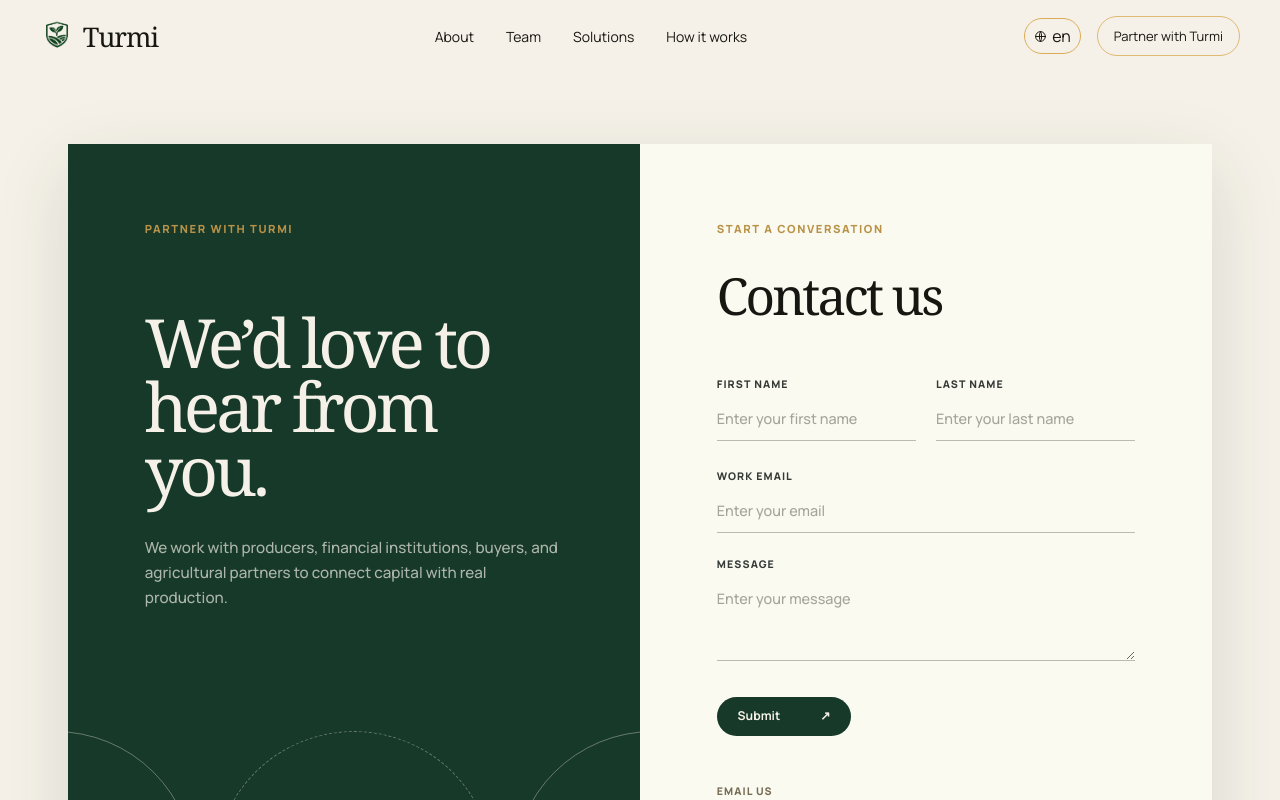
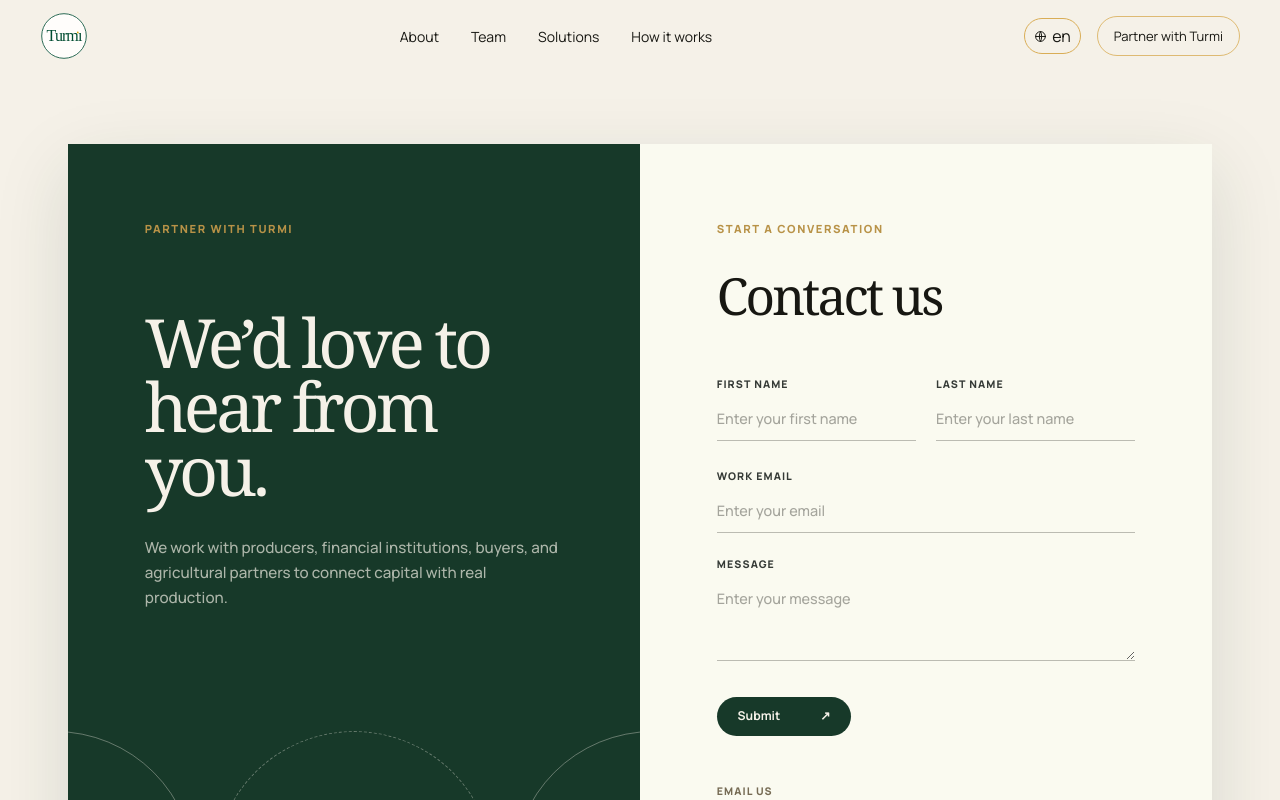
Before and after one commit to feven-teshome-tefera/turmi-design-3, a Next.js app: page /partner in a window 1280 px wide. Shown: the top 800 px of the page. Built offline with nearby package versions, Linux system fonts and the light colour scheme.

Commit message:
Update navbar with crisp Turmi logo

```diff
--- a/src/app/globals.css
+++ b/src/app/globals.css
@@ -138,19 +138,17 @@
   z-index: 2;
   display: inline-flex;
   align-items: center;
-  gap: 0.55rem;
-  color: #fff;
-  font-family: Georgia, "Times New Roman", serif;
-  font-size: 27px;
-  font-weight: 400;
-  letter-spacing: -0.04em;
+  justify-content: center;
+  width: 48px;
+  height: 48px;
+  overflow: hidden;
+  border-radius: 50%;
 }
 
 .navbar-logo img {
-  width: 34px;
-  height: 34px;
+  width: 48px;
+  height: 48px;
   object-fit: contain;
-  filter: brightness(0) invert(1);
 }
 
 .navbar-menu { display: contents; }
@@ -265,7 +263,6 @@
 .site-header.is-light:not(.is-scrolled):not(.is-menu-open) { color: #171712; }
 .site-header.is-light:not(.is-scrolled):not(.is-menu-open) .navbar-links { color: #171712; }
 .site-header.is-light:not(.is-scrolled):not(.is-menu-open) .navbar a.navbar-logo { color: #171712; }
-.site-header.is-light:not(.is-scrolled):not(.is-menu-open) .navbar-logo img { filter: none; }
 .site-header.is-light:not(.is-scrolled):not(.is-menu-open) .navbar-utility { color: #171712 !important; }
 .site-header.is-light:not(.is-scrolled):not(.is-menu-open) .navbar-utility .language-globe { stroke: #171712; }
 .site-header.is-light:not(.is-scrolled):not(.is-menu-open) .navbar-partner { color: #171712 !important; }
--- a/src/components/Navbar.jsx
+++ b/src/components/Navbar.jsx
@@ -30,8 +30,7 @@
     <header className={`site-header${scrolled ? " is-scrolled" : ""}${hasLightHero ? " is-light" : ""}${menuOpen ? " is-menu-open" : ""}`}>
       <nav className="navbar" aria-label="Primary navigation">
         <Link className="navbar-logo" href="/" aria-label="Turmi home">
-          <Image src="/turmi-logo.png" alt="" width={34} height={34} priority />
-          <span>Turmi</span>
+          <Image src="/navbar-logo.svg" alt="Turmi" width={48} height={48} priority />
         </Link>
 
         <button
```
Also changed, not shown: public/navbar-logo.svg (added).
